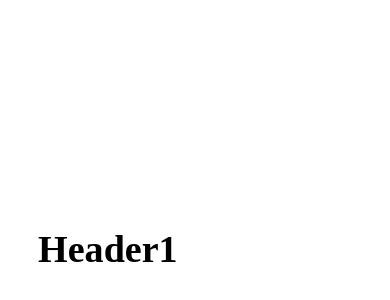
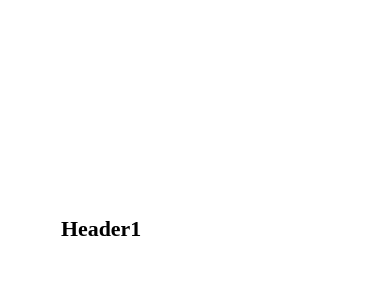
Before and after one commit to ozapp/remsponsive, a website: page index.html in a window 390 px wide. Shown: the part 136-436 px from the top of the page. Drawn offline with Linux system fonts and the light colour scheme.

Commit message:
add default two break points

```diff
--- a/index.html
+++ b/index.html
@@ -2,19 +2,12 @@
 
 <head>
     <title>Remsponsive Sample</title>
+    <link rel="stylesheet" type="text/css" href="style.css">
     <script type="text/javascript" src="remsponsive.js"></script>
 </head>
 
 <body>
     <h1>Header1</h1>
-    <style type="text/css">
-    h1 {
-        font-size: 100rem;
-        position: absolute;
-        left: 100rem;
-        top: 40%;
-    }
-    </style>
 </body>
 
 </html>
--- a/remsponsive.js
+++ b/remsponsive.js
@@ -1,14 +1,38 @@
 (function() {
     'use strict';
 
-    function setRootFontSize(args) {
-        // default design is for 1024px width
-        var fontSize = window.innerWidth / 1024;
+    // global namespace
+    var Remsponsive = Remsponsive || {};
+    Remsponsive.breakPoints = [];
+
+
+    Remsponsive.init = function(breakPoints) {
+        if (!Array.isArray(breakPoints)) {
+            console.log('Remsponsive init error: breakPoints should be an Array.');
+        } else {
+            this.breakPoints = breakPoints;
+        }
+    };
+
+    // default design is for 1024px width
+    Remsponsive.init([640, 1024]);
+
+    Remsponsive.setRootFontSize = function() {
+        var fontSize;
+        if (window.innerWidth < Remsponsive.breakPoints[0]) {
+            fontSize = window.innerWidth / Remsponsive.breakPoints[0];
+        } else {
+            fontSize = window.innerWidth / Remsponsive.breakPoints[1];
+        }
         document.getElementsByTagName("html")[0].style.fontSize = fontSize + "px";
-    }
-    window.addEventListener("orientationchange", function(events) {
-        setRootFontSize();
-    },true);
-    window.onload = setRootFontSize;
-    window.onresize = setRootFontSize;
+    };
+
+    window.addEventListener("orientationchange", function() {
+        Remsponsive.setRootFontSize();
+    }, true);
+    window.onload = Remsponsive.setRootFontSize;
+    window.onresize = Remsponsive.setRootFontSize;
+
+
+    //console.log(Remsponsive);
 })();
--- /dev/null
+++ b/style.css
@@ -0,0 +1,6 @@
+h1 {
+    font-size: 36rem;
+    position: absolute;
+    left: 100rem;
+    top: 40%;
+}
```
